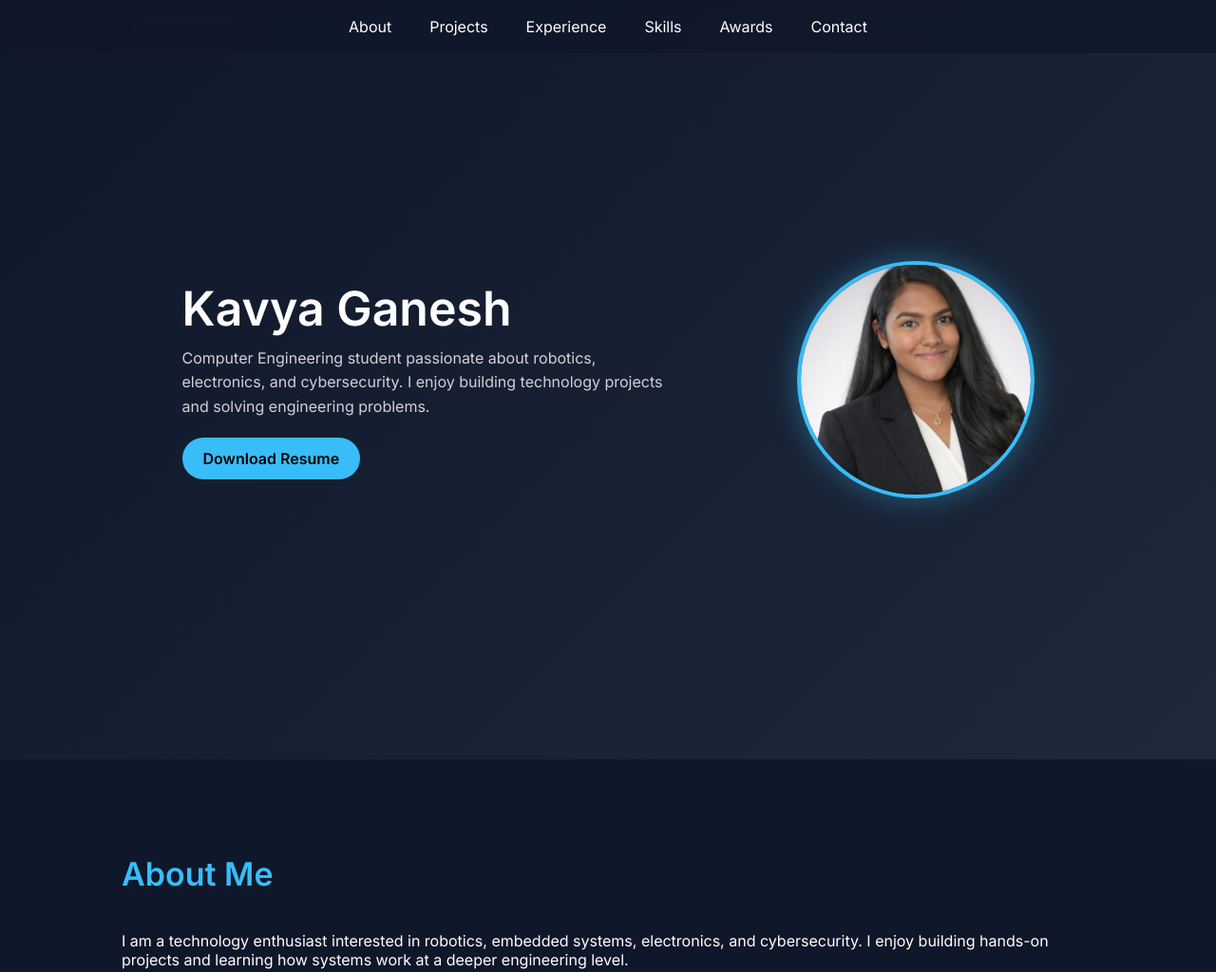
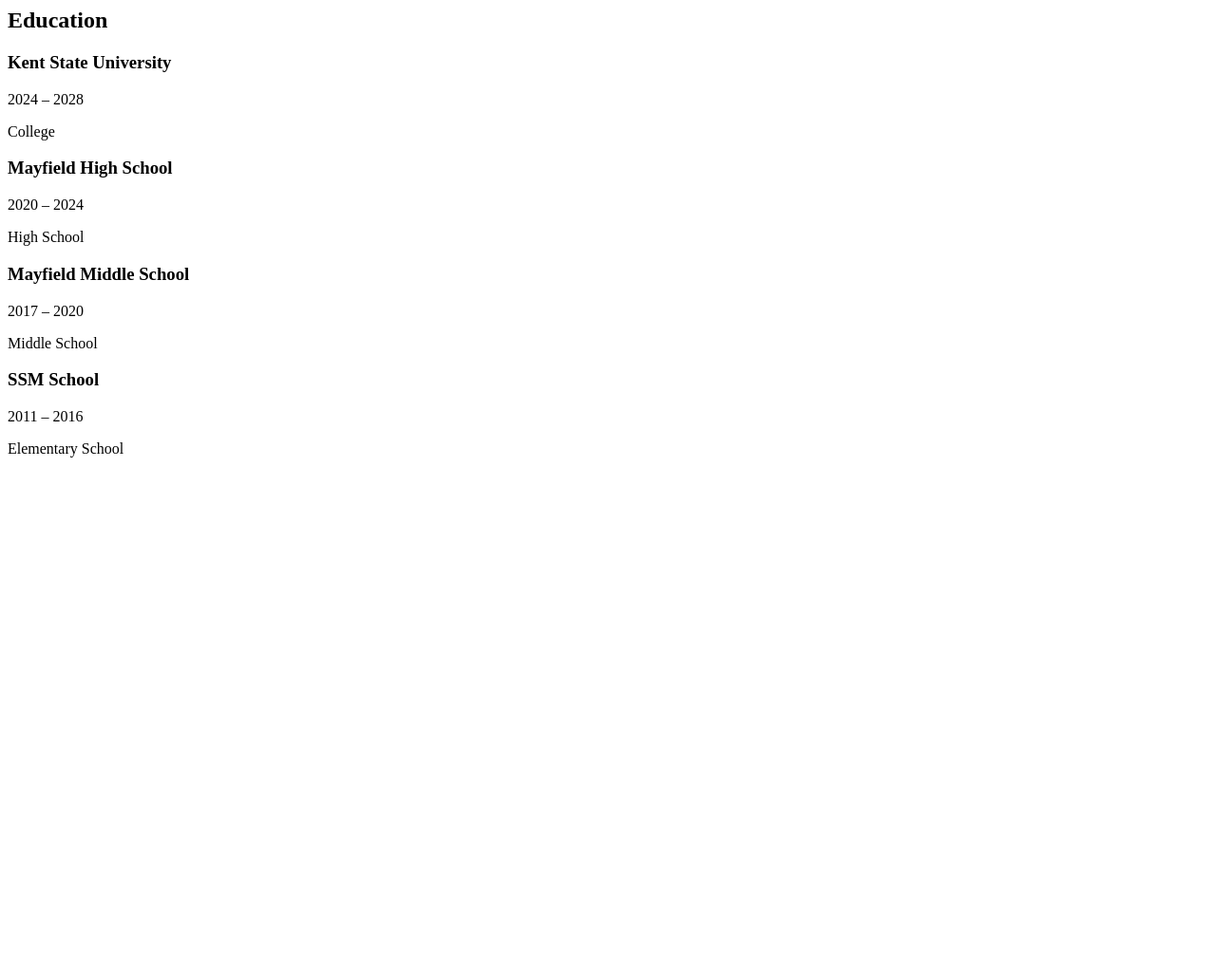
Before and after one commit to ganesanKavya/ganesankavya.github.io, a plain HTML site: page index.html in a window 1280 px wide. Shown: the top 1024 px of the page at 95% size. After the commit the page ends 800 px from the top, so only its background shows below. Drawn offline with Linux system fonts and the light colour scheme.

Commit message:
index.html

```diff
--- a/index.html
+++ b/index.html
@@ -1,362 +1,33 @@
-<!DOCTYPE html>
-<html lang="en">
+<section id="education">
 
-<head>
-<meta charset="UTF-8">
-<meta name="viewport" content="width=device-width, initial-scale=1.0">
-
-<title>Kavya Ganesh | Engineering Portfolio</title>
-
-<link href="https://fonts.googleapis.com/css2?family=Inter:wght@300;400;600&display=swap" rel="stylesheet">
-
-<style>
-
-*{
-margin:0;
-padding:0;
-box-sizing:border-box;
-font-family:'Inter',sans-serif;
-scroll-behavior:smooth;
-}
-
-body{
-background:#0f172a;
-color:white;
-}
-
-/* NAVBAR */
-
-nav{
-position:fixed;
-width:100%;
-top:0;
-background:rgba(15,23,42,0.8);
-backdrop-filter:blur(10px);
-display:flex;
-justify-content:center;
-gap:40px;
-padding:18px;
-z-index:1000;
-}
-
-nav a{
-text-decoration:none;
-color:white;
-font-weight:500;
-}
-
-nav a:hover{
-color:#38bdf8;
-}
-
-/* HERO */
-
-.hero{
-height:100vh;
-display:flex;
-align-items:center;
-justify-content:space-around;
-flex-wrap:wrap;
-padding:80px 10%;
-background:linear-gradient(135deg,#0f172a,#1e293b);
-}
-
-.hero-text{
-max-width:520px;
-}
-
-.hero h1{
-font-size:50px;
-margin-bottom:10px;
-}
-
-.hero p{
-opacity:0.8;
-line-height:1.6;
-}
-
-.profile{
-width:250px;
-height:250px;
-border-radius:50%;
-object-fit:cover;
-border:4px solid #38bdf8;
-box-shadow:0 0 30px rgba(56,189,248,0.4);
-}
-
-/* BUTTON */
-
-.button{
-display:inline-block;
-margin-top:20px;
-padding:12px 22px;
-background:#38bdf8;
-color:black;
-text-decoration:none;
-border-radius:25px;
-font-weight:600;
-transition:0.3s;
-}
-
-.button:hover{
-transform:scale(1.05);
-}
-
-/* SECTIONS */
-
-section{
-padding:100px 10%;
-}
-
-h2{
-font-size:34px;
-margin-bottom:40px;
-color:#38bdf8;
-}
-
-/* CARDS */
-
-.grid{
-display:grid;
-grid-template-columns:repeat(auto-fit,minmax(250px,1fr));
-gap:30px;
-}
-
-.card{
-background:#1e293b;
-padding:25px;
-border-radius:15px;
-transition:0.3s;
-}
-
-.card:hover{
-transform:translateY(-8px);
-background:#26344d;
-}
-
-/* SKILLS */
-
-.skills span{
-display:inline-block;
-background:#38bdf8;
-color:black;
-padding:8px 14px;
-border-radius:20px;
-margin:6px;
-font-size:14px;
-}
-
-/* TIMELINE */
-
-.timeline{
-border-left:3px solid #38bdf8;
-padding-left:20px;
-}
-
-.timeline-item{
-margin-bottom:30px;
-}
-
-footer{
-text-align:center;
-padding:30px;
-opacity:0.7;
-}
-
-</style>
-</head>
-
-<body>
-
-<nav>
-
-<a href="#about">About</a>
-<a href="#projects">Projects</a>
-<a href="#experience">Experience</a>
-<a href="#skills">Skills</a>
-<a href="#awards">Awards</a>
-<a href="#contact">Contact</a>
-
-</nav>
-
-<!-- HERO -->
-
-<section class="hero">
-
-<div class="hero-text">
-
-<h1>Kavya Ganesh</h1>
-
-<p>
-Computer Engineering student passionate about robotics,
-electronics, and cybersecurity. I enjoy building
-technology projects and solving engineering problems.
-</p>
-
-<a class="button" href="resume.pdf" target="_blank">
-Download Resume
-</a>
-
-</div>
-
-<img src="profile.jpeg" class="profile">
-
-</section>
-
-<!-- ABOUT -->
-
-<section id="about">
-
-<h2>About Me</h2>
-
-<p>
-I am a technology enthusiast interested in robotics,
-embedded systems, electronics, and cybersecurity.
-I enjoy building hands-on projects and learning how
-systems work at a deeper engineering level.
-</p>
-
-</section>
-
-<!-- PROJECTS -->
-
-<section id="projects">
-
-<h2>Projects</h2>
+<h2>Education</h2>
 
 <div class="grid">
 
 <div class="card">
-
-<h3>Elegoo Robotic Car</h3>
-
-<p>
-Guided students in building and programming a robotic
-vehicle using sensors and microcontrollers.
-</p>
-
+<h3>Kent State University</h3>
+<p>2024 – 2028</p>
+<p>College</p>
 </div>
 
 <div class="card">
-
-<h3>Cybersecurity Escape Room</h3>
-
-<p>
-Developed an interactive cybersecurity challenge where
-students solved technical puzzles to stop a simulated
-cyber attack.
-</p>
-
+<h3>Mayfield High School</h3>
+<p>2020 – 2024</p>
+<p>High School</p>
 </div>
 
 <div class="card">
+<h3>Mayfield Middle School</h3>
+<p>2017 – 2020</p>
+<p>Middle School</p>
+</div>
 
-<h3>CLI Program</h3>
-
-<p>
-Created a command-line interface project during the
-Collegiate Leadership Institute program.
-</p>
-
+<div class="card">
+<h3>SSM School</h3>
+<p>2011 – 2016</p>
+<p>Elementary School</p>
 </div>
 
 </div>
 
 </section>
-
-<!-- EXPERIENCE -->
-
-<section id="experience">
-
-<h2>Experience</h2>
-
-<div class="timeline">
-
-<div class="timeline-item">
-<h3>Camp Counselor</h3>
-<p>Guided students in robotics and engineering camps.</p>
-</div>
-
-<div class="timeline-item">
-<h3>CAE Ambassador</h3>
-<p>Promoted cybersecurity awareness and student engagement.</p>
-</div>
-
-<div class="timeline-item">
-<h3>Robotics Challenge Judge</h3>
-<p>Evaluated student robotics projects in Neothec competition.</p>
-</div>
-
-</div>
-
-</section>
-
-<!-- SKILLS -->
-
-<section id="skills">
-
-<h2>Skills</h2>
-
-<div class="skills">
-
-<span>Python</span>
-<span>C++</span>
-<span>Arduino</span>
-<span>Electronics</span>
-<span>Robotics</span>
-<span>Computer Hardware</span>
-<span>Cybersecurity Basics</span>
-
-</div>
-
-</section>
-
-<!-- AWARDS -->
-
-<section id="awards">
-
-<h2>Awards & Certifications</h2>
-
-<div class="grid">
-
-<div class="card">
-
-<h3>Collegiate Leadership Institute</h3>
-<p>Completed CLI leadership program.</p>
-
-</div>
-
-<div class="card">
-
-<h3>Robotics Challenge Judge</h3>
-<p>Recognized for evaluating robotics competition projects.</p>
-
-</div>
-
-</div>
-
-</section>
-
-<!-- CONTACT -->
-
-<section id="contact">
-
-<h2>Contact</h2>
-
-<p>Email: your@email.com</p>
-
-<p>LinkedIn: linkedin.com/in/kavyaganesh1476</p>
-
-<p>GitHub: github.com/ganesanKavya</p>
-
-</section>
-
-<footer>
-
-© 2026 Kavya Ganesh
-
-</footer>
-
-</body>
-
-</html>
```
